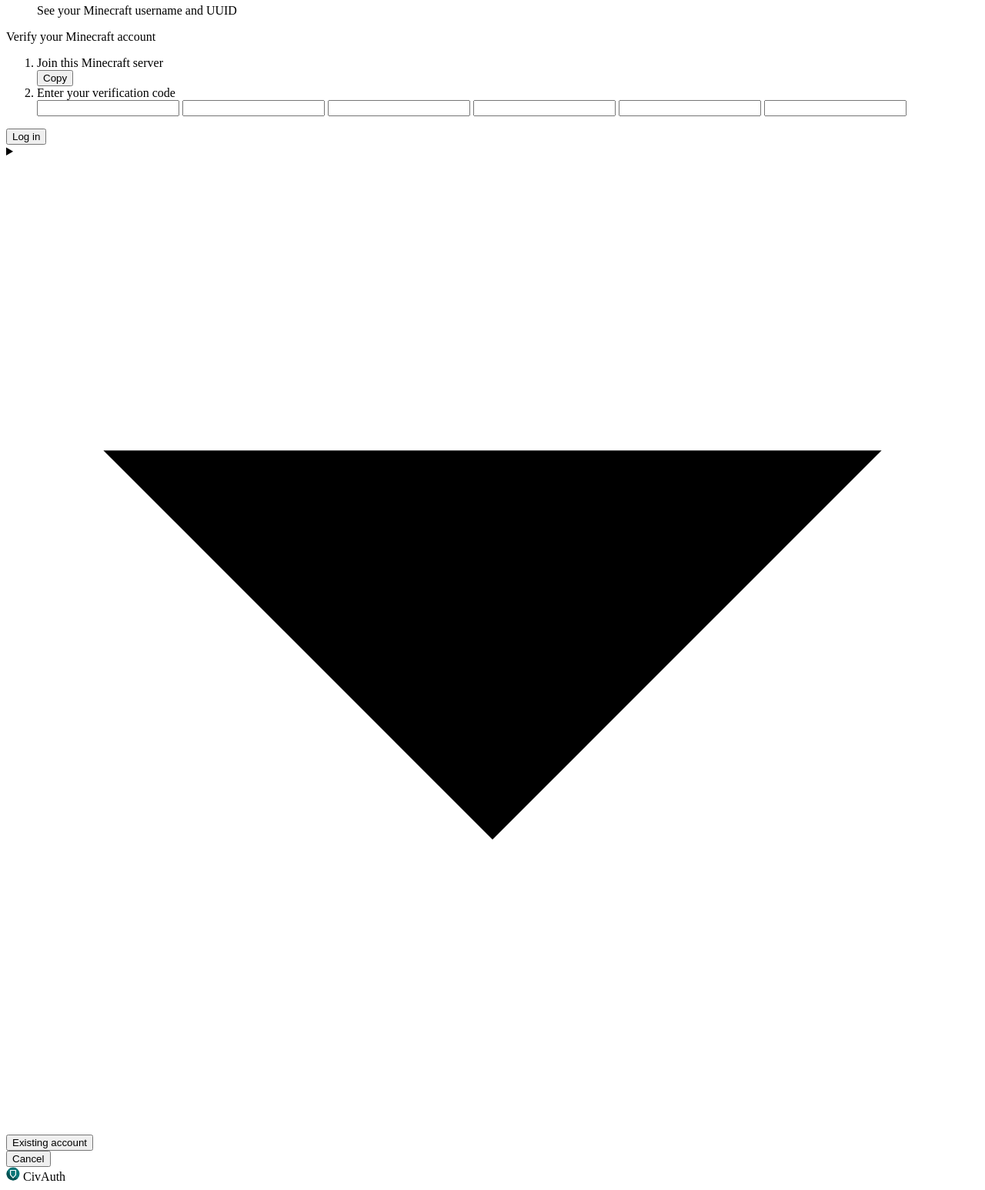
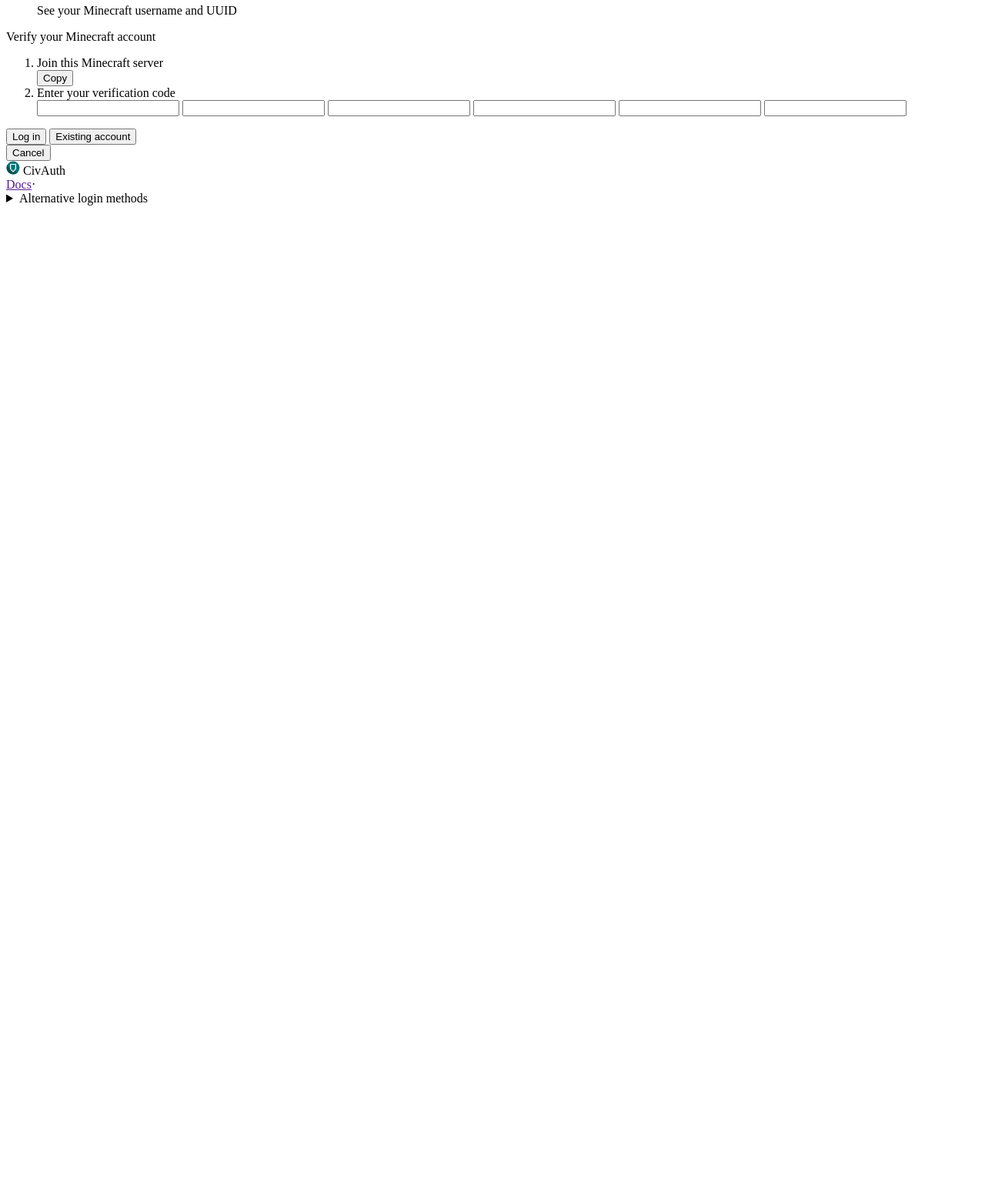
Before and after one commit to Liam-DeVoe/CivAuth, a Python web app: template civauth/templates/login_card.html in a window 1280 px wide. Shown: the part 1319-2865 px from the top of the page at 77% size. After the commit the page ends 1586 px from the top, so only its background shows below. Run offline with Jinja, Linux system fonts and the light colour scheme; the template is opened without the code that fills it, so the values that code supplies are empty.

Commit message:
move alternative login methods to footer, add docs footer

```diff
--- a/civauth/styles/blocks/_button.scss
+++ b/civauth/styles/blocks/_button.scss
@@ -102,6 +102,11 @@
     }
   }
 
+  &--fill {
+    flex: 1;
+    text-align: center;
+  }
+
   &--small {
     margin-top: 0.4rem;
     padding: 0.15rem 0.6rem;
--- a/civauth/styles/blocks/_consent.scss
+++ b/civauth/styles/blocks/_consent.scss
@@ -140,6 +140,7 @@
 .page-consent {
   min-height: 100vh;
   display: flex;
+  flex-direction: column;
   align-items: center;
   justify-content: center;
 }
--- a/civauth/styles/style.scss
+++ b/civauth/styles/style.scss
@@ -29,5 +29,6 @@
 @import "blocks/grid";
 @import "blocks/reveal";
 @import "blocks/consent";
+@import "blocks/footer";
 
 @import "pages/account";
--- a/civauth/templates/base.html
+++ b/civauth/templates/base.html
@@ -56,9 +56,12 @@
         {% block body %}{% endblock %}
       </div>
     {% endblock %}
+    <div class="footer">
+      <a class="footer__link" href="{{ url('/docs') }}">Docs</a>{% block footer %}{% endblock %}
+    </div>
     <script nonce="{{ nonce }}">
       document.addEventListener("click", function (event) {
-        var open = document.querySelectorAll("details.menu[open], details.dropdown__more[open]");
+        var open = document.querySelectorAll("details.menu[open], details.footer__more[open]");
         for (var i = 0; i < open.length; i++) {
           if (!open[i].contains(event.target)) open[i].removeAttribute("open");
         }
--- a/civauth/templates/login_card.html
+++ b/civauth/templates/login_card.html
@@ -1,6 +1,7 @@
 {% extends "card.html" %}
-{% from "macros.html" import app_request, brand, warning with context %}
+{% from "macros.html" import alternative_login, app_request, brand with context %}
 {% block title %}Log in to {{ app_name }}{% endblock %}
+{% block footer %}{{ alternative_login(new_tab=True) }}{% endblock %}
 {% block card %}
   {{ app_request(app_name, owner_name) }}
   <div class="consent__methods">
@@ -64,28 +65,7 @@
       </ol>
       {% if join_error %}<div class="text text--error">{{ join_error }}</div>{% endif %}
       <div class="actions">
-        <div class="dropdown dropdown--fill">
-          <button type="submit" class="button dropdown__main">Log in</button>
-          <details class="dropdown__more">
-            <summary class="button dropdown__toggle" title="Other ways to log in">
-              <svg viewBox="0 0 10 10" aria-hidden="true">
-                <path d="M1 3l4 4 4-4z" />
-              </svg>
-            </summary>
-            <div class="dropdown__panel">
-              <div class="dropdown__title">Alternative login methods</div>
-              <div class="text">Log in with your Minecraft account through the web.</div>
-              {% set minecraft_warning %}
-                Logging in with Minecraft gives CivAuth certain temporary permissions on your account.
-                <a href="{{ url('/permissions') }}" target="_blank" rel="noopener">Read more about the different authentication methods.</a>
-              {% endset %}
-              {{ warning(minecraft_warning) }}
-              <div class="actions">
-                <a class="button" href="{{ url('/login/minecraft') }}">Log in with Minecraft</a>
-              </div>
-            </div>
-          </details>
-        </div>
+        <button type="submit" class="button button--fill">Log in</button>
         <button type="button" class="button button--plain" id="existing-open">Existing account</button>
       </div>
     </form>
@@ -93,7 +73,7 @@
       <form method="post">
         <input type="hidden" name="method" value="password">
         <div class="dialog__head">
-          <div class="dialog__title">Log in to your account</div>
+          <div class="dialog__title">Log in to your CivAuth account</div>
           <button type="button" class="dialog__close" id="existing-close" aria-label="Close">
             <svg viewBox="0 0 10 10" aria-hidden="true">
               <path d="M1 1l8 8M9 1 1 9" />
--- a/civauth/templates/macros.html
+++ b/civauth/templates/macros.html
@@ -54,3 +54,21 @@
     CivAuth
   </span>
 {%- endmacro -%}
+{% macro alternative_login(new_tab=False) -%}
+  <span class="footer__sep" aria-hidden="true">·</span>
+  <details class="footer__more">
+    <summary class="footer__toggle">Alternative login methods</summary>
+    <div class="dropdown__panel">
+      <div class="dropdown__title">Alternative login methods</div>
+      <div class="text">Log in with your Minecraft account through the web.</div>
+      {% set minecraft_warning %}
+        Logging in with Minecraft gives CivAuth certain temporary permissions on your account.
+        <a href="{{ url('/permissions') }}"{% if new_tab %} target="_blank" rel="noopener"{% endif %}>Read more about the different authentication methods.</a>
+      {% endset %}
+      {{ warning(minecraft_warning) }}
+      <div class="actions">
+        <a class="button" href="{{ url('/login/minecraft') }}">Log in with Minecraft</a>
+      </div>
+    </div>
+  </details>
+{%- endmacro -%}
```
Also changed, not shown: civauth/styles/blocks/_dropdown.scss (+0 -46 lines), civauth/styles/blocks/_footer.scss (added, +53 -0 lines), civauth/templates/login.html (+4 -24 lines).
